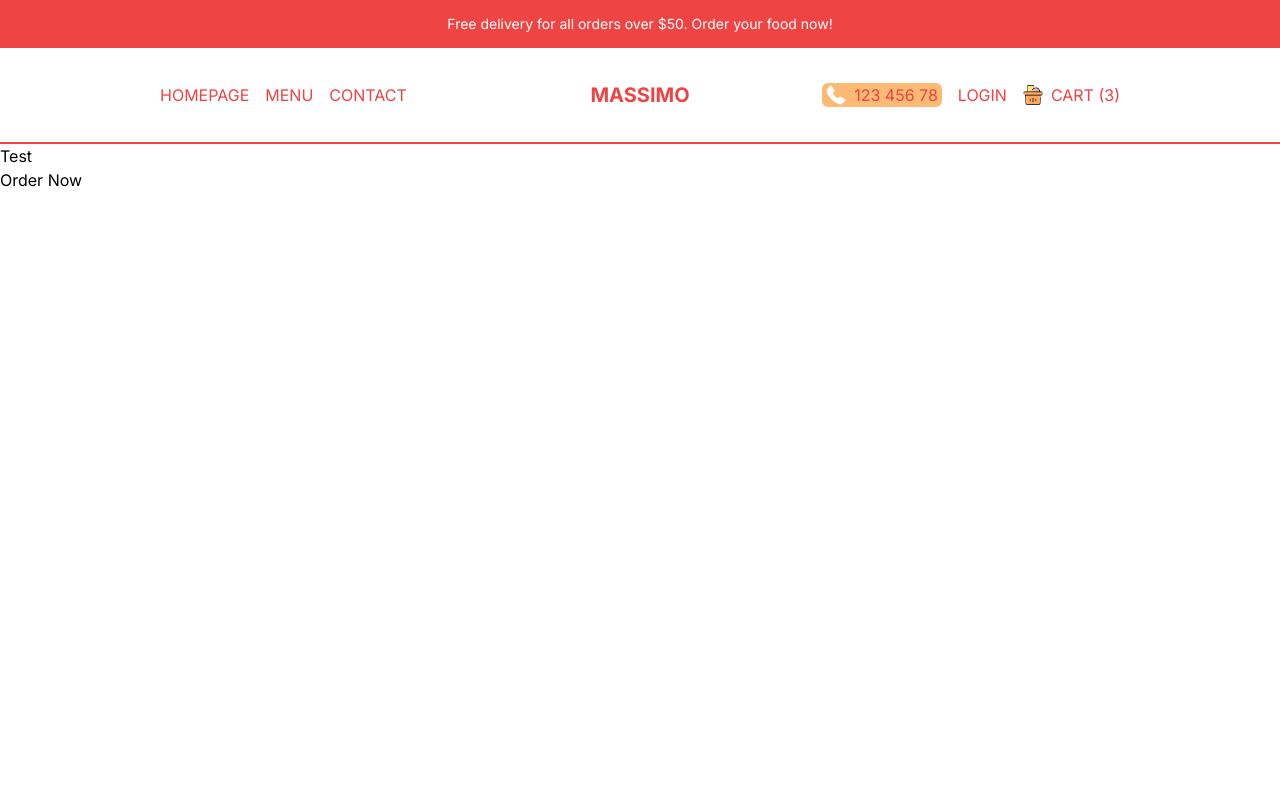
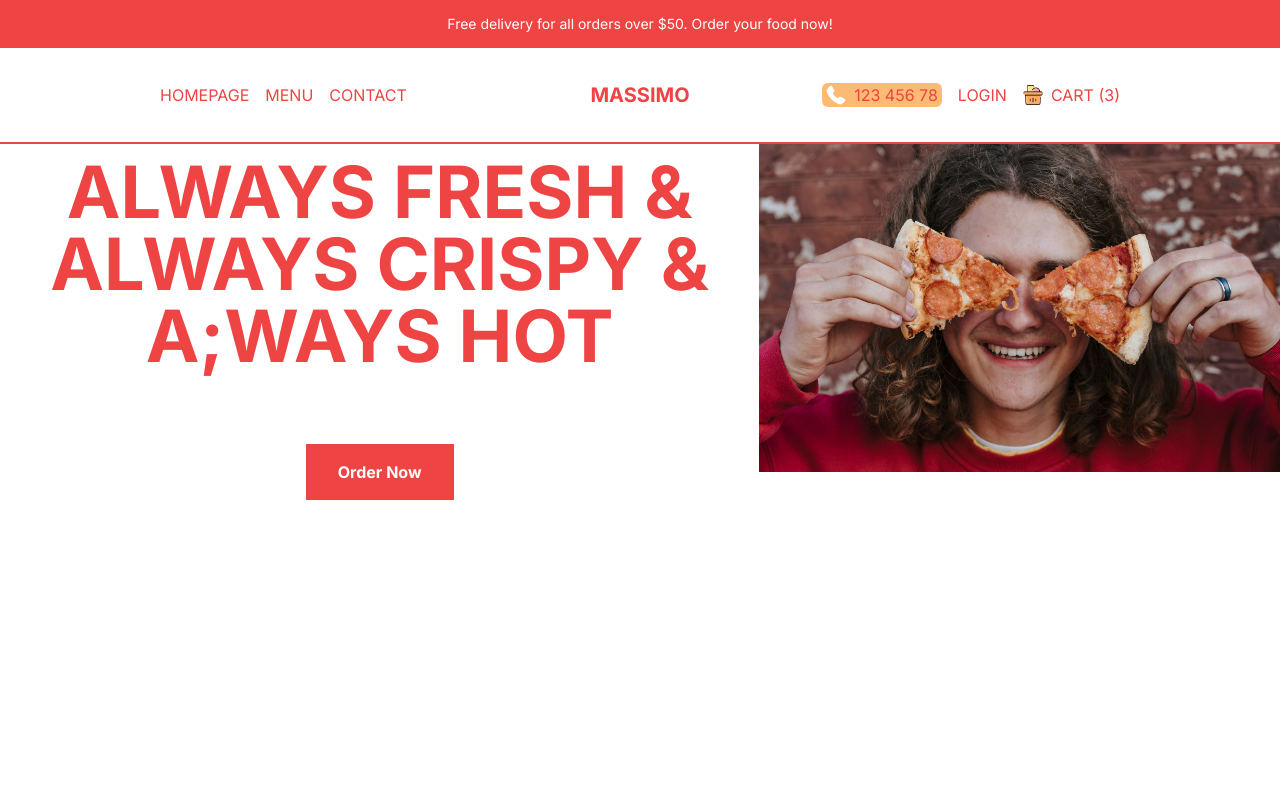
Before and after one commit to BENwada/restaurant, a Next.js app: page / in a window 1280 px wide. Shown: the top 800 px of the page. Built offline with nearby package versions, Linux system fonts and the light colour scheme.

Commit message:
slide added

```diff
--- a/src/components/Slider.tsx
+++ b/src/components/Slider.tsx
@@ -1,19 +1,54 @@
+"use client";
 import Image from "next/image";
-import React from "react";
+import React, { useEffect, useState } from "react";
+
+const data = [
+  {
+    id: 1,
+    title: "always fresh & always crispy & a;ways hot",
+    image: "/slide1.png",
+  },
+  {
+    id: 2,
+    title: "we deliver your order wherever you are in NY",
+    image: "/slide2.png",
+  },
+  {
+    id: 3,
+    title: "the best pizza to share with your family",
+    image: "/slide3.jpg",
+  },
+];
 
 const Slider = () => {
+  const [currentSlide, setCurrentSlide] = useState(0);
+
+  // useEffect(() => {
+  //   const interval = setInterval(
+  //     () =>
+  //       setCurrentSlide((prev) => (prev === data.length - 1 ? 0 : prev + 1)),
+  //     3000
+  //   );
+  //   return () => clearInterval(interval);
+  // }, []);
+
   return (
-    <div>
+    <div className="flex flex-col h-[calc(100vh-6rem)] md:h-[calc(100vh-9rem)] lg:flex-row">
       {/*TEXT CONTAINER */}
-      <div className="flex flex-col h-[calc(100vh-6rem)]">
-        <div className="h-1/2">
-          <h1 className="">Test</h1>
-          <button className="">Order Now</button>
-        </div>
+      <div className="h-1/2 flex items-center justify-center flex-col text-red-500 gap-8 font-bold">
+        <h1 className="text-5xl text-center uppercase p-4 md:p-10 md:text-6xl xl:text-7xl">
+          {data[currentSlide].title}
+        </h1>
+        <button className="bg-red-500 text-white py-4 px-8">Order Now</button>
       </div>
       {/* IMAGE CONTAINER */}
-      <div className="w-full h-1/2 relative">
-        <Image src="/slide1.png" alt="" fill />
+      <div className="w-full h-1/2 relative bg-slate-500">
+        <Image
+          src={data[currentSlide].image}
+          alt=""
+          fill
+          className="object-cover"
+        />
       </div>
     </div>
   );
```
